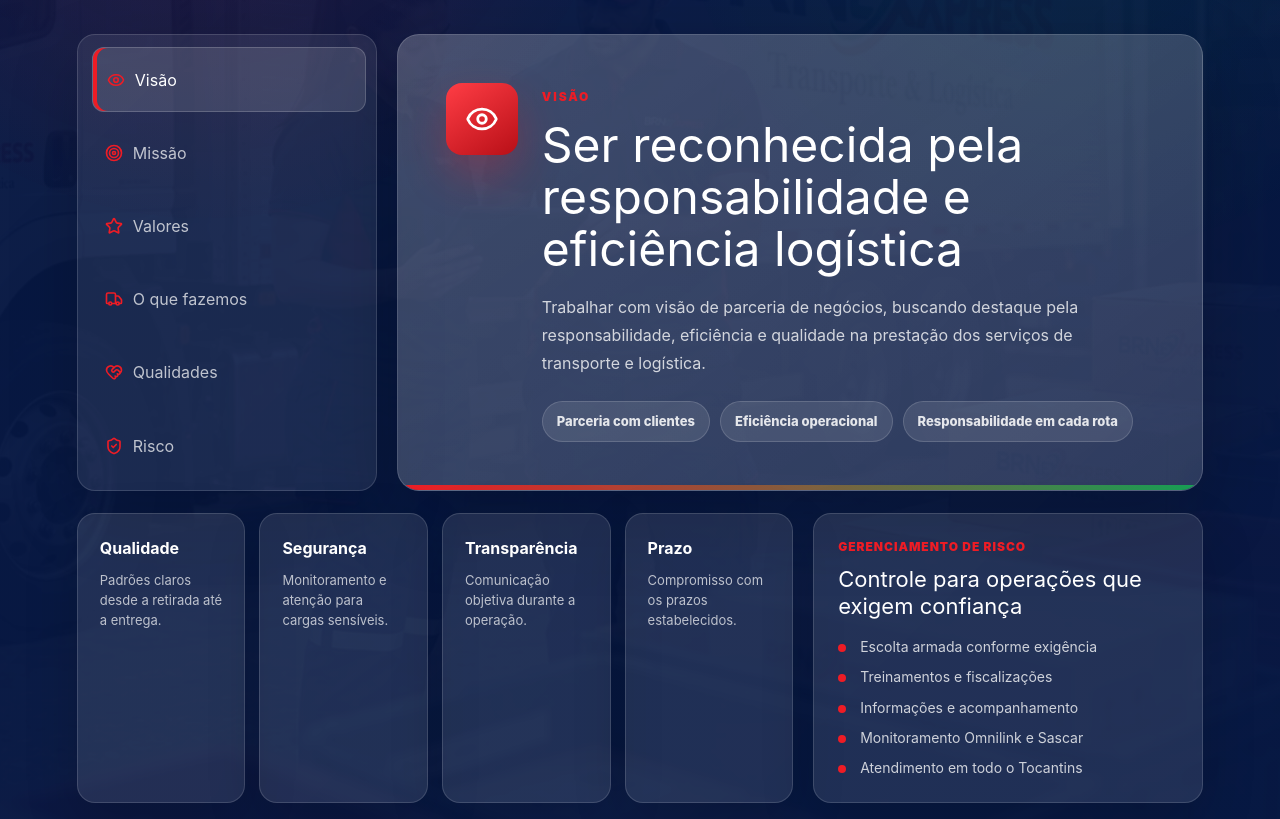
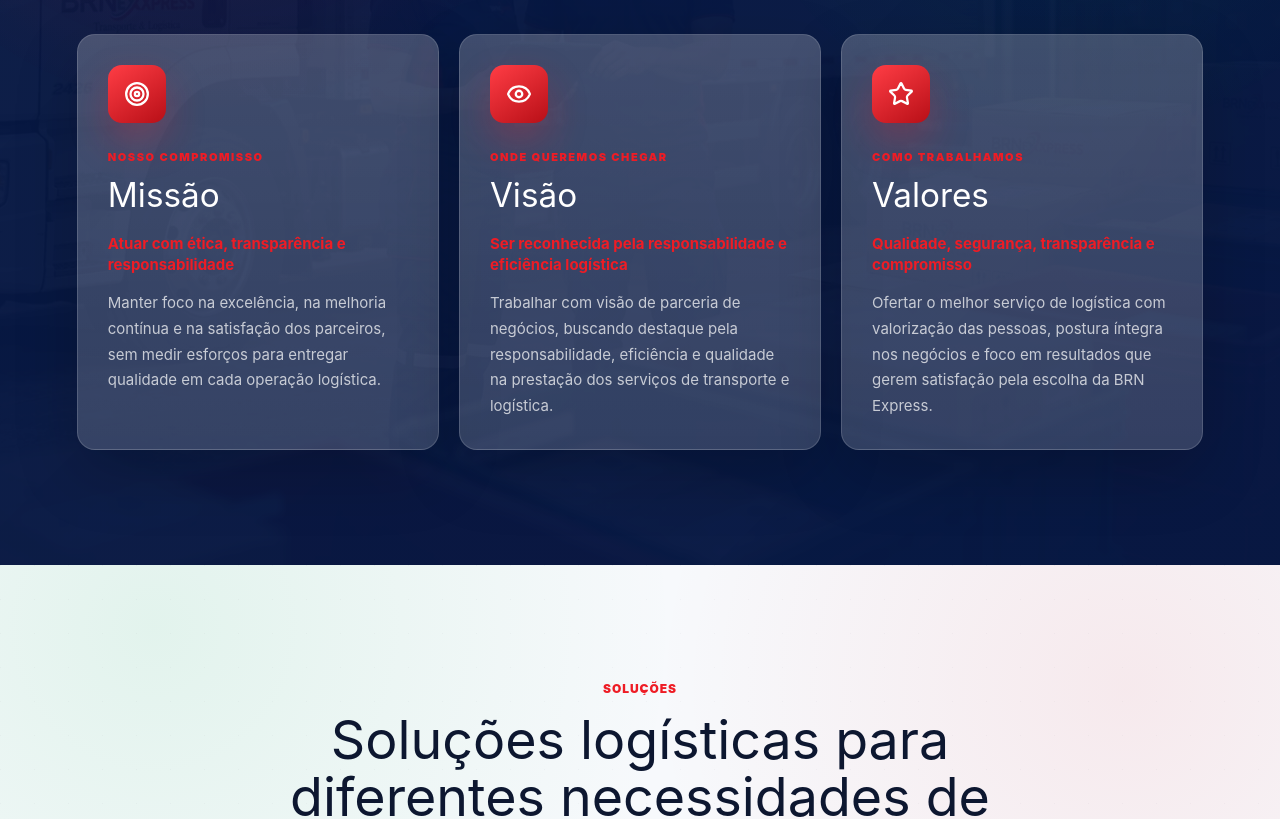
Before and after one commit to pgwempresa/brnexpress, a Next.js app: page / in a window 1280 px wide. Shown: the part 2040-2859 px from the top of the page. Built offline with nearby package versions, Linux system fonts and the light colour scheme.

Commit message:
Simplifica seção institucional

```diff
--- a/app/globals.css
+++ b/app/globals.css
@@ -586,221 +586,77 @@ textarea {
   max-width: 820px;
 }
 
-.institutional-shell {
+.institutional-card-grid {
   display: grid;
   gap: 20px;
-  grid-template-columns: 300px minmax(0, 1fr);
+  grid-template-columns: repeat(3, minmax(0, 1fr));
   margin: 0 auto;
   max-width: 1180px;
 }
 
-.institutional-tabs {
-  background: rgba(255, 255, 255, 0.08);
-  border: 1px solid rgba(255, 255, 255, 0.14);
+.institutional-quality-card {
+  background:
+    linear-gradient(180deg, rgba(255, 255, 255, 0.14), rgba(255, 255, 255, 0.08)),
+    rgba(255, 255, 255, 0.1);
+  border: 1px solid rgba(255, 255, 255, 0.15);
   border-radius: 18px;
-  box-shadow: 0 26px 70px rgba(0, 0, 0, 0.18);
-  display: grid;
-  gap: 8px;
-  padding: 12px;
-}
-
-.institutional-tabs button {
-  align-items: center;
-  background: transparent;
-  border: 1px solid transparent;
-  border-radius: 12px;
-  color: rgba(255, 255, 255, 0.72);
-  cursor: pointer;
-  display: flex;
-  gap: 10px;
-  min-height: 48px;
-  padding: 0 14px;
-  text-align: left;
-  transition: background 180ms ease, border-color 180ms ease, color 180ms ease, transform 180ms ease;
-}
-
-.institutional-tabs button:hover,
-.institutional-tabs button.active {
-  background: rgba(255, 255, 255, 0.12);
-  border-color: rgba(255, 255, 255, 0.18);
-  color: var(--white);
-}
-
-.institutional-tabs button.active {
-  box-shadow: inset 4px 0 0 var(--red);
-  transform: translateX(2px);
-}
-
-.institutional-tabs svg {
-  color: var(--red);
-  flex: 0 0 auto;
-}
-
-.institutional-panel {
-  align-items: flex-start;
-  background:
-    linear-gradient(145deg, rgba(255, 255, 255, 0.16), rgba(255, 255, 255, 0.08)),
-    rgba(255, 255, 255, 0.08);
-  border: 1px solid rgba(255, 255, 255, 0.16);
-  border-radius: 22px;
-  box-shadow: 0 28px 80px rgba(0, 0, 0, 0.2);
-  color: var(--white);
-  display: grid;
-  gap: 24px;
-  grid-template-columns: auto 1fr;
-  min-height: 378px;
-  overflow: hidden;
-  padding: clamp(28px, 4vw, 48px);
+  box-shadow: 0 24px 64px rgba(0, 0, 0, 0.18);
+  min-height: 338px;
+  padding: 30px;
   position: relative;
-}
-
-.institutional-panel::after {
-  background: linear-gradient(90deg, var(--red), rgba(16, 185, 83, 0.8));
-  bottom: 0;
-  content: "";
-  height: 5px;
-  left: 0;
-  position: absolute;
-  right: 0;
-}
-
-.institutional-panel-icon {
-  align-items: center;
-  background: linear-gradient(145deg, #ff3d45, #b80f17);
-  border-radius: 16px;
-  box-shadow: 0 20px 44px rgba(238, 28, 37, 0.28);
-  display: inline-flex;
-  height: 72px;
-  justify-content: center;
-  width: 72px;
-}
-
-.institutional-panel span {
-  color: var(--red);
-  display: inline-block;
-  font-size: 12px;
-  font-weight: 950;
-  letter-spacing: 0.16em;
-  text-transform: uppercase;
-}
-
-.institutional-panel h3 {
-  color: var(--white);
-  font-size: clamp(28px, 3.8vw, 48px);
-  line-height: 1.08;
-  margin: 12px 0 0;
-}
-
-.institutional-panel p {
-  color: rgba(255, 255, 255, 0.78);
-  font-size: 16px;
-  line-height: 1.75;
-  margin: 18px 0 0;
-  max-width: 760px;
-}
-
-.institutional-panel ul {
-  display: flex;
-  flex-wrap: wrap;
-  gap: 10px;
-  list-style: none;
-  margin: 24px 0 0;
-  padding: 0;
-}
-
-.institutional-panel li {
-  background: rgba(255, 255, 255, 0.1);
-  border: 1px solid rgba(255, 255, 255, 0.15);
-  border-radius: 999px;
-  color: rgba(255, 255, 255, 0.86);
-  font-size: 13px;
-  font-weight: 800;
-  padding: 10px 14px;
-}
-
-.institutional-bottom {
-  display: grid;
-  gap: 20px;
-  grid-template-columns: minmax(0, 1fr) 390px;
-  margin: 22px auto 0;
-  max-width: 1180px;
-}
-
-.quality-grid {
-  display: grid;
-  gap: 14px;
-  grid-template-columns: repeat(4, minmax(0, 1fr));
-}
-
-.institutional-quality-card,
-.risk-list {
-  background: rgba(255, 255, 255, 0.1);
-  border: 1px solid rgba(255, 255, 255, 0.14);
-  border-radius: 18px;
-  box-shadow: 0 20px 54px rgba(0, 0, 0, 0.16);
-}
-
-.institutional-quality-card {
-  padding: 22px;
-  transition: transform 180ms ease, background 180ms ease;
+  transition: transform 180ms ease, background 180ms ease, box-shadow 180ms ease;
 }
 
 .institutional-quality-card:hover {
   background: rgba(255, 255, 255, 0.14);
+  box-shadow: 0 30px 78px rgba(0, 0, 0, 0.22);
   transform: translateY(-2px);
 }
 
+.institutional-card-icon {
+  align-items: center;
+  background: linear-gradient(145deg, #ff3d45, #b80f17);
+  border-radius: 14px;
+  box-shadow: 0 18px 38px rgba(238, 28, 37, 0.26);
+  color: var(--white);
+  display: inline-flex;
+  height: 58px;
+  justify-content: center;
+  margin-bottom: 26px;
+  width: 58px;
+}
+
+.institutional-quality-card small {
+  color: var(--red);
+  display: block;
+  font-size: 11px;
+  font-weight: 950;
+  letter-spacing: 0.14em;
+  margin-bottom: 12px;
+  text-transform: uppercase;
+}
+
+.institutional-quality-card h3 {
+  color: var(--white);
+  display: block;
+  font-size: clamp(25px, 2.6vw, 34px);
+  line-height: 1.05;
+  margin: 0;
+}
+
 .institutional-quality-card strong {
-  color: var(--white);
+  color: var(--red);
   display: block;
-  font-size: 16px;
+  font-size: 15px;
+  line-height: 1.45;
+  margin: 20px 0 0;
 }
 
 .institutional-quality-card p {
-  color: rgba(255, 255, 255, 0.7);
-  font-size: 13px;
-  line-height: 1.55;
-  margin: 10px 0 0;
-}
-
-.risk-list {
-  padding: 24px;
-}
-
-.risk-list .eyebrow {
-  color: var(--red);
-  margin-bottom: 10px;
-}
-
-.risk-list h3 {
-  color: var(--white);
-  font-size: 22px;
-  line-height: 1.2;
-  margin: 0 0 18px;
-}
-
-.risk-list div {
-  display: grid;
-  gap: 10px;
-}
-
-.risk-list span {
-  color: rgba(255, 255, 255, 0.78);
-  font-size: 14px;
-  line-height: 1.45;
-  padding-left: 22px;
-  position: relative;
-}
-
-.risk-list span::before {
-  background: var(--red);
-  border-radius: 999px;
-  content: "";
-  height: 8px;
-  left: 0;
-  position: absolute;
-  top: 7px;
-  width: 8px;
+  color: rgba(255, 255, 255, 0.72);
+  font-size: 15px;
+  line-height: 1.72;
+  margin: 14px 0 0;
 }
 
 .section {
@@ -2026,13 +1882,12 @@ textarea {
   .service-grid,
   .project-grid,
   .process-grid,
+  .institutional-card-grid,
   .testimonial-grid {
     grid-template-columns: repeat(2, minmax(0, 1fr));
   }
 
   .choice-section,
-  .institutional-shell,
-  .institutional-bottom,
   .pharma-section,
   .authority-block,
   .client-heading,
@@ -2041,14 +1896,6 @@ textarea {
   .contact-panel {
     grid-template-columns: 1fr;
   }
-
-  .institutional-tabs {
-    grid-template-columns: repeat(3, minmax(0, 1fr));
-  }
-
-  .quality-grid {
-    grid-template-columns: repeat(2, minmax(0, 1fr));
-  }
 }
 
 @media (max-width: 720px) {
@@ -2109,8 +1956,7 @@ textarea {
   .project-grid,
   .process-grid,
   .testimonial-grid,
-  .institutional-tabs,
-  .quality-grid,
+  .institutional-card-grid,
   .review-slots,
   .lead-form,
   .footer-grid {
@@ -2125,36 +1971,9 @@ textarea {
     text-align: left;
   }
 
-  .institutional-tabs {
-    gap: 7px;
-  }
-
-  .institutional-tabs button {
-    min-height: 46px;
-  }
-
-  .institutional-tabs button.active {
-    transform: none;
-  }
-
-  .institutional-panel {
-    grid-template-columns: 1fr;
+  .institutional-quality-card {
     min-height: auto;
     padding: 26px;
-  }
-
-  .institutional-panel-icon {
-    height: 60px;
-    width: 60px;
-  }
-
-  .institutional-panel ul {
-    align-items: stretch;
-    flex-direction: column;
-  }
-
-  .institutional-panel li {
-    border-radius: 12px;
   }
 
   .client-operation-card {
--- a/app/page.tsx
+++ b/app/page.tsx
@@ -8,7 +8,6 @@ import {
   ClipboardCheck,
   Eye,
   FileText,
-  HeartHandshake,
   MapPinned,
   MessageCircle,
   PackageCheck,
@@ -47,68 +46,31 @@ const authorityItems = [
   "Tocantins, Brasília e Goiânia",
 ];
 
-const institutionalTabs = [
+const institutionalCards = [
   {
-    id: "visao",
+    label: "Missão",
+    eyebrow: "Nosso compromisso",
+    Icon: Target,
+    title: "Atuar com ética, transparência e responsabilidade",
+    copy:
+      "Manter foco na excelência, na melhoria contínua e na satisfação dos parceiros, sem medir esforços para entregar qualidade em cada operação logística.",
+  },
+  {
     label: "Visão",
+    eyebrow: "Onde queremos chegar",
+    Icon: Eye,
     title: "Ser reconhecida pela responsabilidade e eficiência logística",
     copy:
       "Trabalhar com visão de parceria de negócios, buscando destaque pela responsabilidade, eficiência e qualidade na prestação dos serviços de transporte e logística.",
-    Icon: Eye,
-    points: ["Parceria com clientes", "Eficiência operacional", "Responsabilidade em cada rota"],
   },
   {
-    id: "missao",
-    label: "Missão",
-    title: "Atuar com ética, transparência e melhoria contínua",
-    copy:
-      "Atuar no mercado de forma ética, transparente e responsável, mantendo foco na excelência, na qualidade do negócio e na satisfação das necessidades dos parceiros.",
-    Icon: Target,
-    points: ["Ética nas relações", "Excelência no atendimento", "Satisfação dos parceiros"],
-  },
-  {
-    id: "valores",
     label: "Valores",
+    eyebrow: "Como trabalhamos",
+    Icon: Star,
     title: "Qualidade, segurança, transparência e compromisso",
     copy:
       "Ofertar o melhor serviço de logística com valorização das pessoas, postura íntegra nos negócios e foco em resultados que gerem satisfação pela escolha da BRN Express.",
-    Icon: Star,
-    points: ["Qualidade", "Segurança", "Compromisso com prazos"],
   },
-  {
-    id: "fazemos",
-    label: "O que fazemos",
-    title: "Transporte & Logística com foco em qualidade e resultado",
-    copy:
-      "Prestamos serviços de transporte e logística para empresas que precisam de operação organizada, retirada cuidadosa e entrega segura no destino.",
-    Icon: Truck,
-    points: ["Coletas e entregas", "Rotas empresariais", "Cargas sensíveis e recorrentes"],
-  },
-  {
-    id: "qualidades",
-    label: "Qualidades",
-    title: "Uma operação criada para conquistar e fidelizar parceiros",
-    copy:
-      "A BRN Express busca relações duradouras. Mais do que prestar transporte, trabalha para captar parceiros, fidelizar clientes e preservar padrões de qualidade em todo o processo.",
-    Icon: HeartHandshake,
-    points: ["Parceria real", "Padrão em todos os processos", "Cuidado da retirada à entrega"],
-  },
-  {
-    id: "risco",
-    label: "Risco",
-    title: "Gerenciamento de risco em tempo integral",
-    copy:
-      "A empresa trabalha com monitoramento, fiscalização, treinamento, certificação Anvisa e recursos de segurança conforme a exigência operacional de cada embarcador.",
-    Icon: ShieldCheck,
-    points: ["Omnilink e Sascar", "Certificação Anvisa", "Escolta armada sob demanda"],
-  },
-];
-
-const institutionalQualities = [
-  ["Qualidade", "Padrões claros desde a retirada até a entrega."],
-  ["Segurança", "Monitoramento e atenção para cargas sensíveis."],
-  ["Transparência", "Comunicação objetiva durante a operação."],
-  ["Prazo", "Compromisso com os prazos estabelecidos."],
 ];
 
 const services = [
@@ -307,7 +269,6 @@ export default function Home() {
   const [scrolled, setScrolled] = useState(false);
   const [menuOpen, setMenuOpen] = useState(false);
   const [cookieBanner, setCookieBanner] = useState(false);
-  const [activeInstitutionalTab, setActiveInstitutionalTab] = useState(institutionalTabs[0]);
 
   useEffect(() => {
     const onScroll = () => setScrolled(window.scrollY > 30);
@@ -337,10 +298,7 @@ export default function Home() {
         ".authority-image",
         ".authority-copy",
         ".institutional-heading",
-        ".institutional-tabs",
-        ".institutional-panel",
         ".institutional-quality-card",
-        ".risk-list",
         ".client-heading",
         ".client-proof-panel",
         ".client-operation-card",
@@ -506,58 +464,18 @@ export default function Home() {
             entrega no destino.
           </p>
         </div>
-        <div className="institutional-shell">
-          <div className="institutional-tabs" role="tablist" aria-label="Conteúdo institucional da BRN Express">
-            {institutionalTabs.map((tab) => (
-              <button
-                key={tab.id}
-                type="button"
-                role="tab"
-                aria-selected={activeInstitutionalTab.id === tab.id}
-                className={activeInstitutionalTab.id === tab.id ? "active" : ""}
-                onClick={() => setActiveInstitutionalTab(tab)}
-              >
-                <tab.Icon size={18} strokeWidth={2.2} aria-hidden="true" />
-                {tab.label}
-              </button>
-            ))}
-          </div>
-          <article className="institutional-panel" role="tabpanel">
-            <div className="institutional-panel-icon" aria-hidden="true">
-              <activeInstitutionalTab.Icon size={34} strokeWidth={2} />
-            </div>
-            <div>
-              <span>{activeInstitutionalTab.label}</span>
-              <h3>{activeInstitutionalTab.title}</h3>
-              <p>{activeInstitutionalTab.copy}</p>
-              <ul>
-                {activeInstitutionalTab.points.map((point) => (
-                  <li key={point}>{point}</li>
-                ))}
-              </ul>
-            </div>
-          </article>
-        </div>
-        <div className="institutional-bottom">
-          <div className="quality-grid">
-            {institutionalQualities.map(([title, copy]) => (
-              <article className="institutional-quality-card" key={title}>
-                <strong>{title}</strong>
-                <p>{copy}</p>
-              </article>
-            ))}
-          </div>
-          <div className="risk-list">
-            <p className="eyebrow">Gerenciamento de risco</p>
-            <h3>Controle para operações que exigem confiança</h3>
-            <div>
-              <span>Escolta armada conforme exigência</span>
-              <span>Treinamentos e fiscalizações</span>
-              <span>Informações e acompanhamento</span>
-              <span>Monitoramento Omnilink e Sascar</span>
-              <span>Atendimento em todo o Tocantins</span>
-            </div>
-          </div>
+        <div className="institutional-card-grid">
+          {institutionalCards.map((item) => (
+            <article className="institutional-quality-card" key={item.label}>
+              <span className="institutional-card-icon" aria-hidden="true">
+                <item.Icon size={26} strokeWidth={2.1} />
+              </span>
+              <small>{item.eyebrow}</small>
+              <h3>{item.label}</h3>
+              <strong>{item.title}</strong>
+              <p>{item.copy}</p>
+            </article>
+          ))}
         </div>
       </section>
 
```
